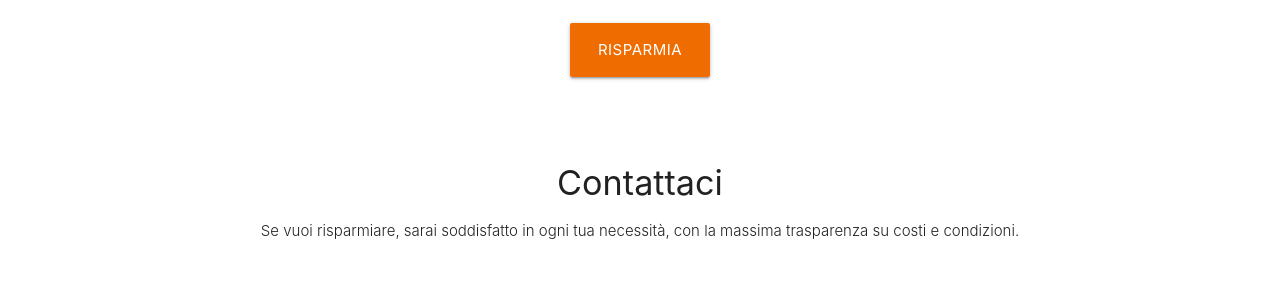
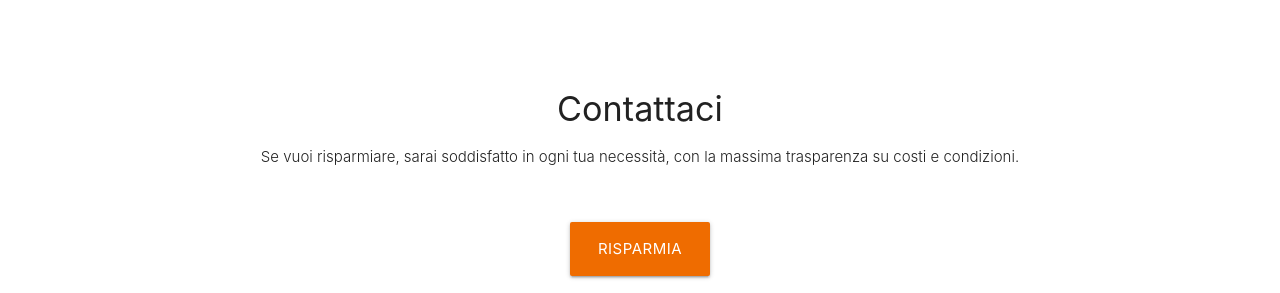
Before and after one commit to sviluppo88/prometeotlc-centroitalia, a plain HTML site: page index.html in a window 1280 px wide. Shown: the part 1878-2171 px from the top of the page. Drawn offline with nearby package versions, Linux system fonts and the light colour scheme; some icons are missing; a web font is replaced by a local one.

Commit message:
Update index.html

```diff
--- a/index.html
+++ b/index.html
@@ -237,9 +237,7 @@
 
 
 
-  <div class="row center">
-          <a href="#lead" id="download-button" class="btn-large waves-effect #ef6c00 orange darken-3">Risparmia</a>
-</div>
+
 
 
 
@@ -256,6 +254,10 @@
 
     </div>
   </div>
+
+  <div class="row center">
+          <a href="http://www.123formbuilder.com/form-5187377/my-form" id="download-button" class="btn-large waves-effect #ef6c00 orange darken-3">Risparmia</a>
+</div>
   <!-- FORM
   <div class="row" style="align-content: center;  ">
     <form action="mailto:antdechiara88@gmail.com" method="post" id="mc-embedded-subscribe-form" name="mc-embedded-subscribe-form" class="validate" target="_blank" novalidate>
@@ -290,11 +292,11 @@
      </div>
      </form>
    </div>
-   FINE FORM -->
+   FINE FORM
 
-   <!-- www.123formbuilder.com script begins here -->
-   <iframe allowTransparency="true" style="min-height:300px; height:65rem; overflow:auto;" width="100%" id="contactform123" name="contactform123" marginwidth="0" marginheight="0" frameborder="0" src="//www.123formbuilder.com/my-contact-form-5187377/myform.html"><</iframe>
-   <!--www.123formbuilder.com script ends here -->
+   www.123formbuilder.com script begins here
+   <iframe allowTransparency="true" style="min-height:300px; height:65rem; overflow:auto;" width="100%" id="contactform123" name="contactform123" marginwidth="0" marginheight="0" frameborder="0" src="http://www.123formbuilder.com/my-contact-form-5187377/myform.html"><</iframe>
+   www.123formbuilder.com script ends here -->
 
 
 <div class="riga">
```
